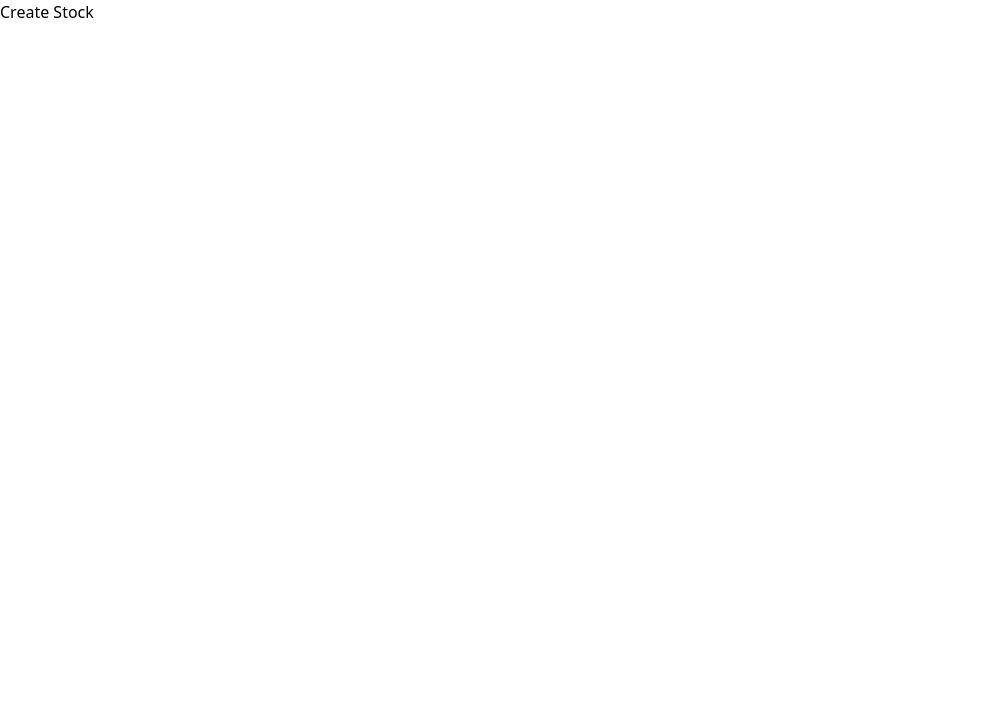
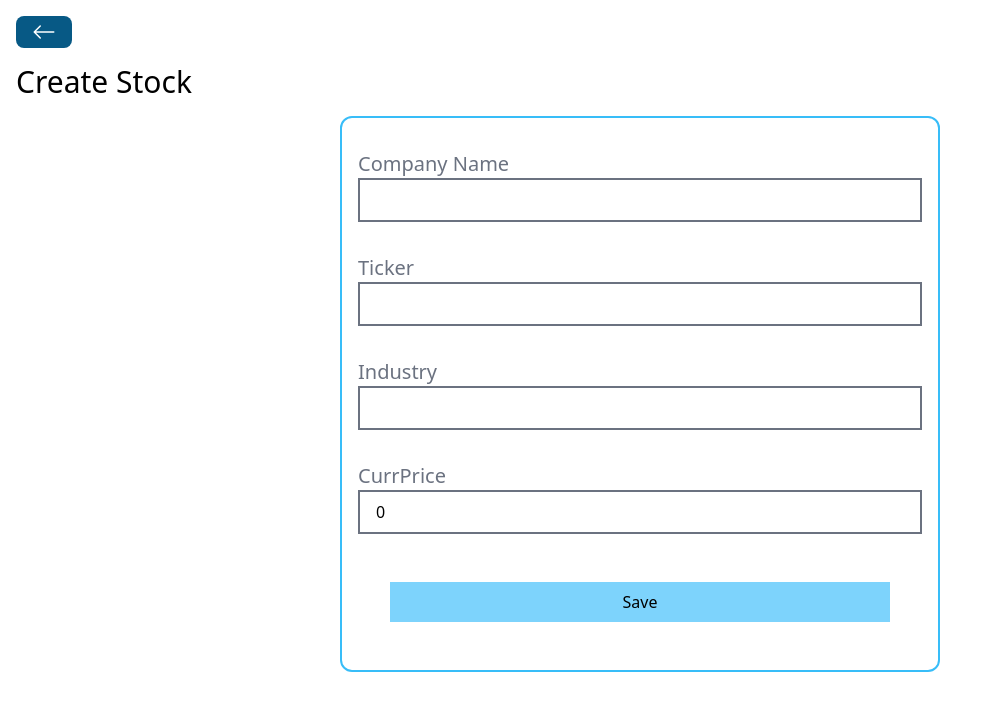
Before and after one commit to DurjaMan27/treetrader, a React (Vite) app in the folder frontend/: page /stocks/create in a window 1280 px wide. Shown: the top 710 px of the page, without its empty margins (0-1002 px from the left). Built offline with nearby package versions, Linux system fonts and the light colour scheme.

Commit message:
Creating the stock

```diff
--- a/frontend/src/pages/CreateStock.tsx
+++ b/frontend/src/pages/CreateStock.tsx
@@ -1,9 +1,89 @@
-import React from 'react';
+import React, { useState } from 'react';
+import BackButton from '../components/BackButton';
+import Spinner from '../components/Spinner';
+import axios from 'axios';
+import { useNavigate } from 'react-router-dom';
 
 const CreateStock = () => {
-    return (
-        <div>Create Stock</div>
-    )
+
+  const [name, setName] = useState('');
+  const [ticker, setTicker] = useState('');
+  const [industry, setIndustry] = useState('');
+  const [currPrice, setCurrPrice] = useState(0);
+  const [loading, setLoading] = useState(false);
+  const navigate = useNavigate();
+
+  const handleSaveStock = () => {
+    const data = {
+      name,
+      ticker,
+      industry,
+      currPrice,
+    }
+
+    setLoading(true);
+
+    axios
+      .post('http://localhost:55555/stocks', data)
+      .then(() => {
+        setLoading(false);
+        navigate('/');
+      })
+      .catch((error) => {
+        setLoading(false);
+        alert('An error occurred. Please check the console.');
+        console.log(error);
+      });
+  }
+
+  return (
+    <div className='p-4'>
+      <BackButton />
+      <h1 className='text-3xl my-4'>Create Stock</h1>
+      { loading ? <Spinner /> : ''}
+      <div className='flex flex-col border-2 border-sky-400 rounded-xl w-[600px] p-4 mx-auto'>
+        <div className='my-4'>
+          <label className='text-xl mr-4 text-gray-500'>Company Name</label>
+          <input
+            type='text'
+            value={ name }
+            onChange={ (e) => setName(e.target.value)}
+            className='border-2 border-gray-500 px-4 py-2 w-full'
+          />
+        </div>
+        <div className='my-4'>
+          <label className='text-xl mr-4 text-gray-500'>Ticker</label>
+          <input
+            type='text'
+            value={ ticker }
+            onChange={ (e) => setName(e.target.value)}
+            className='border-2 border-gray-500 px-4 py-2 w-full'
+          />
+        </div>
+        <div className='my-4'>
+          <label className='text-xl mr-4 text-gray-500'>Industry</label>
+          <input
+            type='text'
+            value={ industry }
+            onChange={ (e) => setName(e.target.value)}
+            className='border-2 border-gray-500 px-4 py-2 w-full'
+          />
+        </div>
+        <div className='my-4'>
+          <label className='text-xl mr-4 text-gray-500'>CurrPrice</label>
+          <input
+            type='number'
+            value={ currPrice }
+            onChange={ (e) => setName(e.target.value)}
+            className='border-2 border-gray-500 px-4 py-2 w-full'
+          />
+        </div>
+        <button className='p-2 bg-sky-300 m-8' onClick={handleSaveStock}>
+          Save
+        </button>
+      </div>
+    </div>
+  )
 }
 
 export default CreateStock;
```
